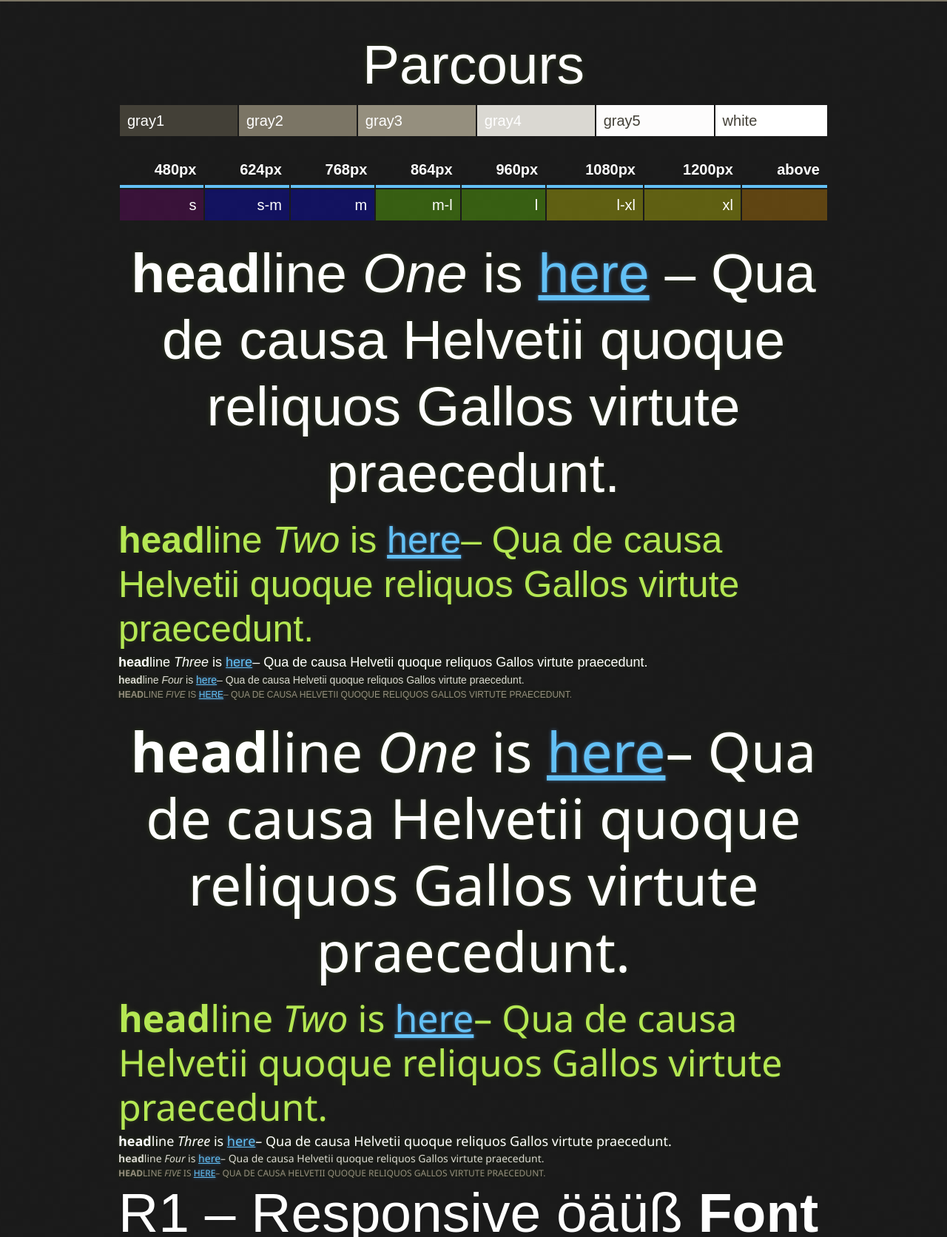
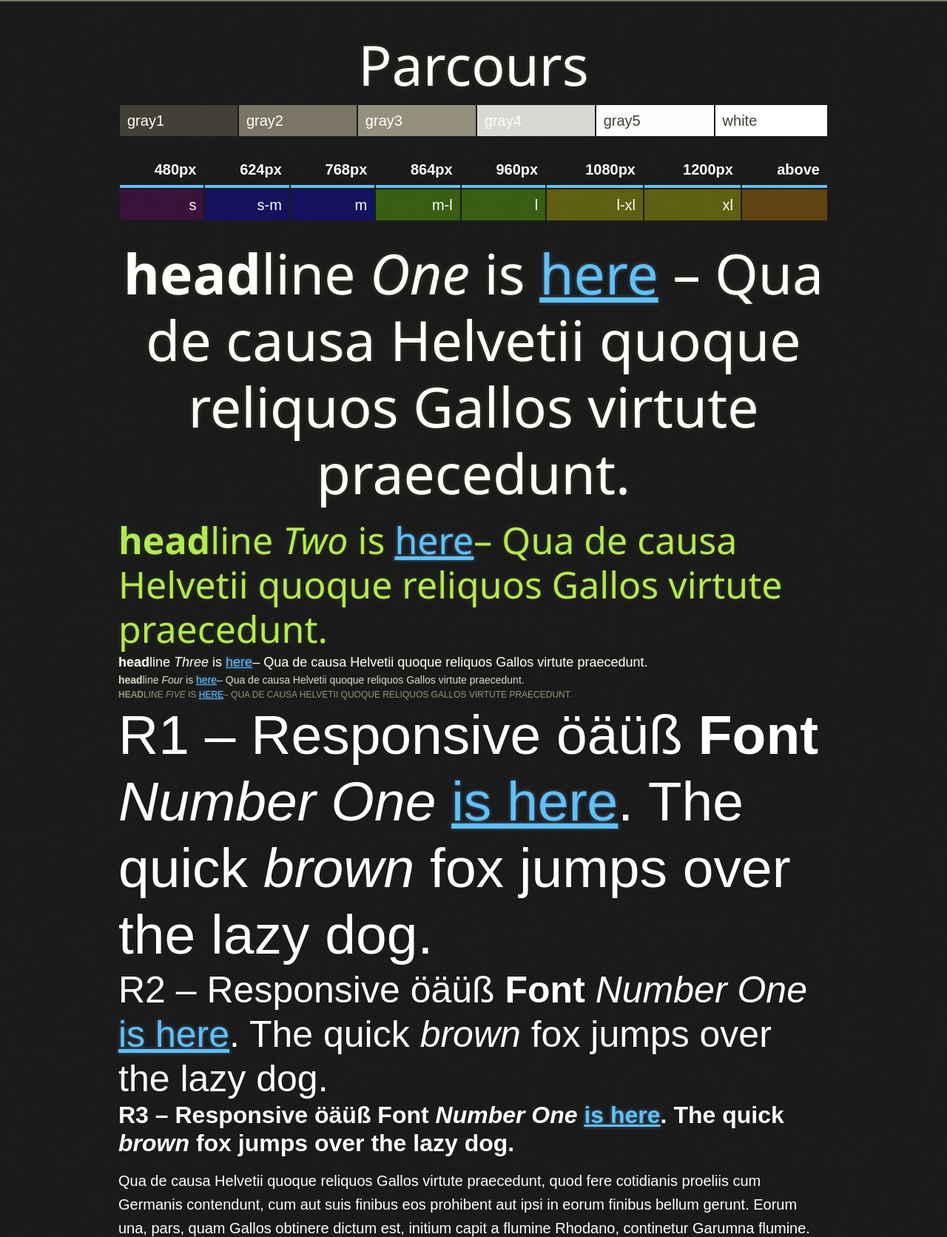
Before and after one commit to nocke/jekyll.nocke.de, a Jekyll site: the page built from _pages/parcours.md, in a window 1280 px wide. Shown: the part 180-1852 px from the top of the page at 74% size. Built offline with Jekyll 4.4.1, drawn with Linux system fonts in a browser that asks for light colours; some web fonts are replaced; grey boxes are pictures that could not be loaded.

Commit message:
remove this fance cruft

```diff
--- a/_pages/parcours.md
+++ b/_pages/parcours.md
@@ -25,13 +25,6 @@ permalink: parcours/
 #### **head**line _Four_ is [here](#)– Qua de causa Helvetii quoque reliquos Gallos virtute praecedunt.
 ##### **head**line _Five_ is [here](#)– Qua de causa Helvetii quoque reliquos Gallos virtute praecedunt.
 
-<div class='fancy' markdown='1'>
-# **head**line _One_ is [here](#)– Qua de causa Helvetii quoque reliquos Gallos virtute praecedunt.
-## **head**line _Two_ is [here](#)– Qua de causa Helvetii quoque reliquos Gallos virtute praecedunt.
-### **head**line _Three_ is [here](#)– Qua de causa Helvetii quoque reliquos Gallos virtute praecedunt.
-#### **head**line _Four_ is [here](#)– Qua de causa Helvetii quoque reliquos Gallos virtute praecedunt.
-##### **head**line _Five_ is [here](#)– Qua de causa Helvetii quoque reliquos Gallos virtute praecedunt.
-</div>
 
 <div id='responsive-fonts' class='r1'>R1 – Responsive öäüß <b>Font</b> <i>Number One</i> <a href='#'>is here</a>. The quick <i>brown</i> fox jumps over the lazy dog.</div>
 
--- a/_sass/common_headline.sass
+++ b/_sass/common_headline.sass
@@ -75,16 +75,10 @@ h1, .h1, h2, .h2, h3, .h3, h4, .h4, h5, .h5, h6, .h6
   text-shadow: 0 1px 1px rgba(0, 0, 0, 0.1), 0 0 5px rgba(181, 232, 83, 0.1), 0 0 10px rgba(181, 232, 83, 0.1)
   -webkit-font-smoothing: antialiased
 
-  &.fancy, .fancy &,
-    font-weight: 400
-    font-family: Pacifico, Segoe, "Segoe UI", sans-serif
 
-body.h1fancy h1, body.h1fancy .h1
+h1, .h1, h2, .h2
   font-weight: 400
   font-family: Pacifico, Segoe, "Segoe UI", sans-serif
-  font-size: 90px
-  word-spacing: .12em
-
 
 h1, .h1
   @extend .r1
```
Also changed, not shown: _pages/contact.md (+1 -1 lines), _pages/favorites.md (+0 -1 lines), index.md (+3 -3 lines).
